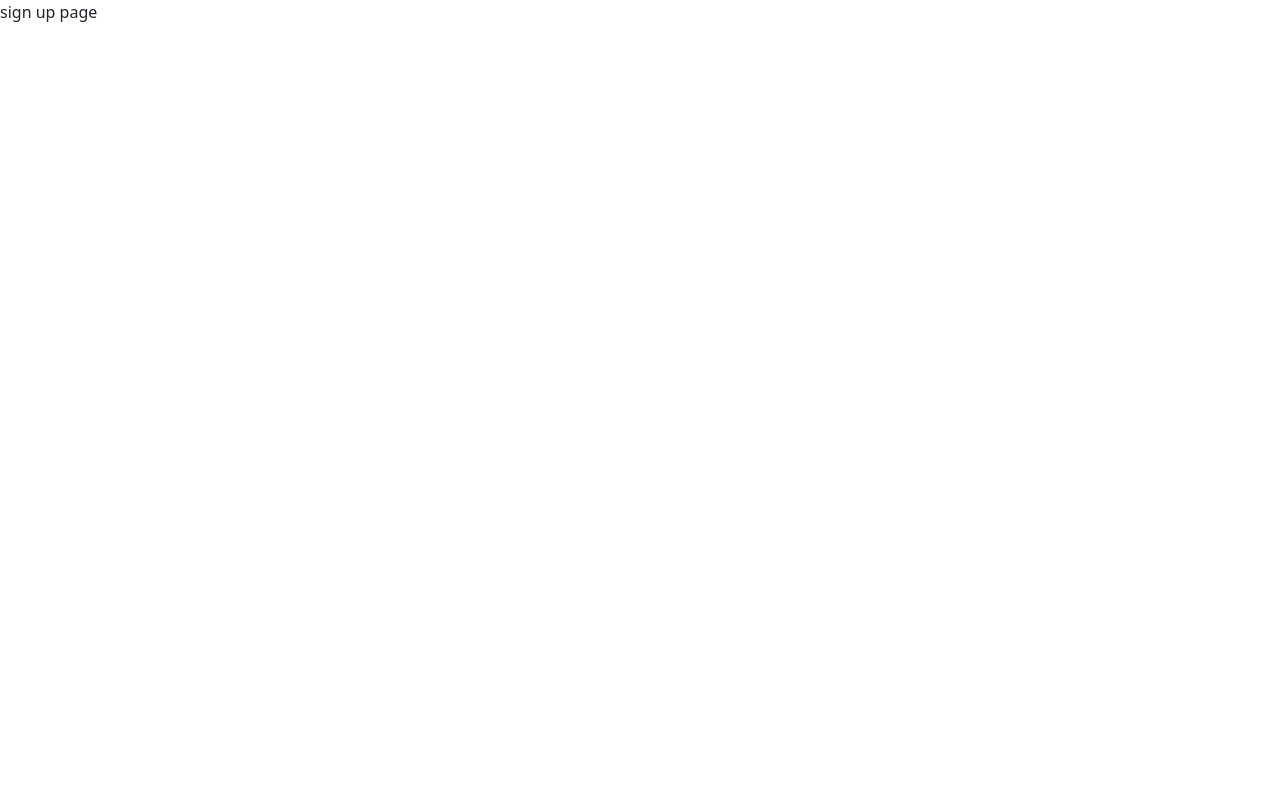
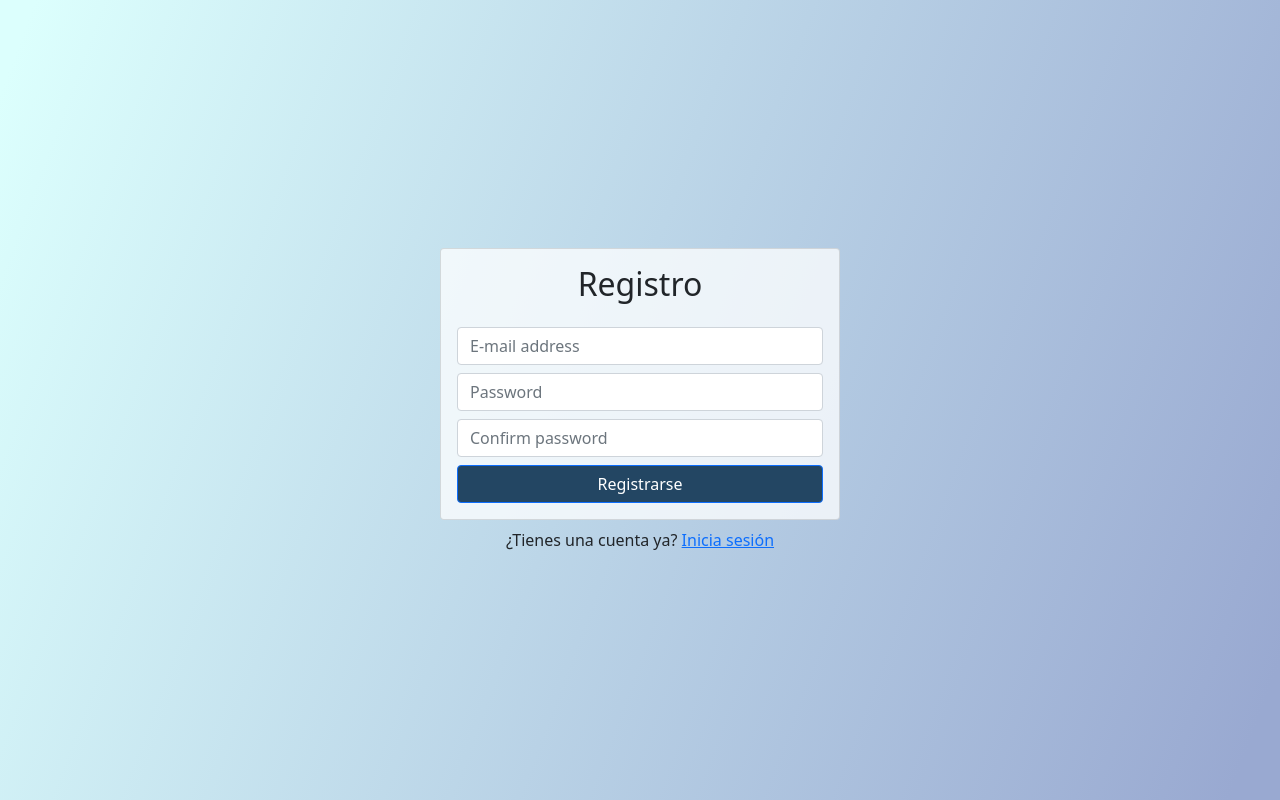
Before and after one commit to bramvar/block-pen, a React (Create React App) app: page /signup in a window 1280 px wide. Built offline with nearby package versions, Linux system fonts and the light colour scheme; the HTML template or start-up script is replaced by a standard one.

Commit message:
initial design of sign up component done

```diff
--- a/src/components/SignUp.jsx
+++ b/src/components/SignUp.jsx
@@ -1,9 +1,38 @@
 import React from 'react'
+import {Form, Button, Card, Container } from 'react-bootstrap'
+import {Link} from "react-router-dom"
 
 export default function SignUp() {
     return (
-        <div>
-            sign up page
-        </div>
+        <Container fluid className="d-flex align-items-center justify-content-center"
+                    style={{ minHeight: "100vh", background:"linear-gradient(110.38deg, #DCFFFD 2.19%, #99A9D1 96.77%)"}}>
+            <div className="w-100" style={{maxWidth:"400px"}}>
+                <Card style={{backgroundColor:"rgba(255, 255, 255,0.75)"}}>
+                <Card.Body>
+                    <h2 className="text-center mb-4">Registro</h2>
+
+
+                    <Form >
+                        <Form.Group className="mb-2" id="email">
+                            <Form.Control type="email" placeholder="E-mail address" required />
+                        </Form.Group>
+                        <div></div>
+                        <Form.Group className="mb-2" id="password">
+                            <Form.Control type="password" placeholder="Password" required />
+                        </Form.Group>
+
+                        <Form.Group className="mb-2" id="password-confirm">
+                            <Form.Control type="password" placeholder="Confirm password" required />
+                        </Form.Group>
+                        <Button  className="w-100"  type="submit" style={{backgroundColor:"#234663"}}>Registrarse</Button>
+                    </Form>
+                </Card.Body>
+            </Card>
+
+            <div className="w-100 text-center mt-2">
+                ¿Tienes una cuenta ya? <Link to="/login">Inicia sesión </Link>
+            </div>
+            </div>
+        </Container>
     )
 }
```
